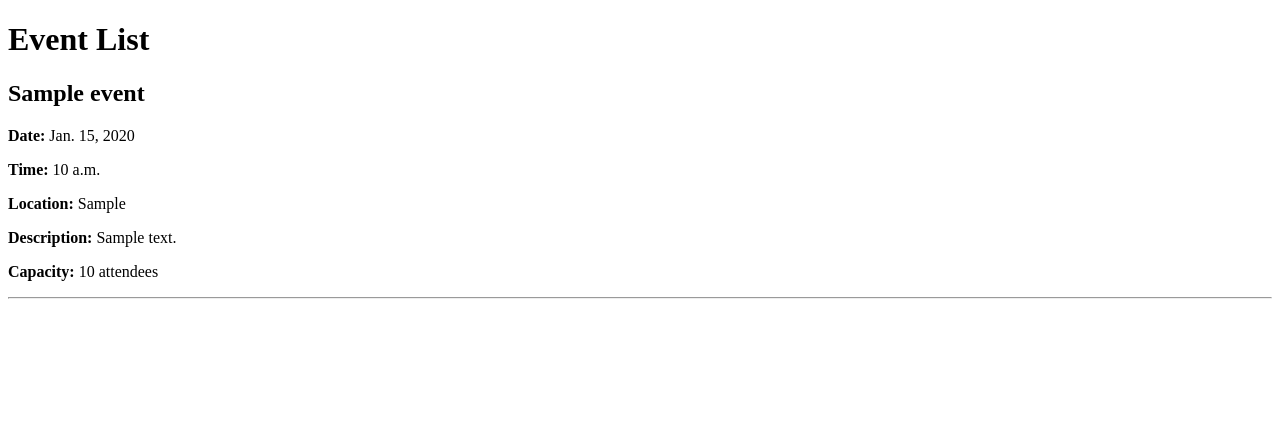
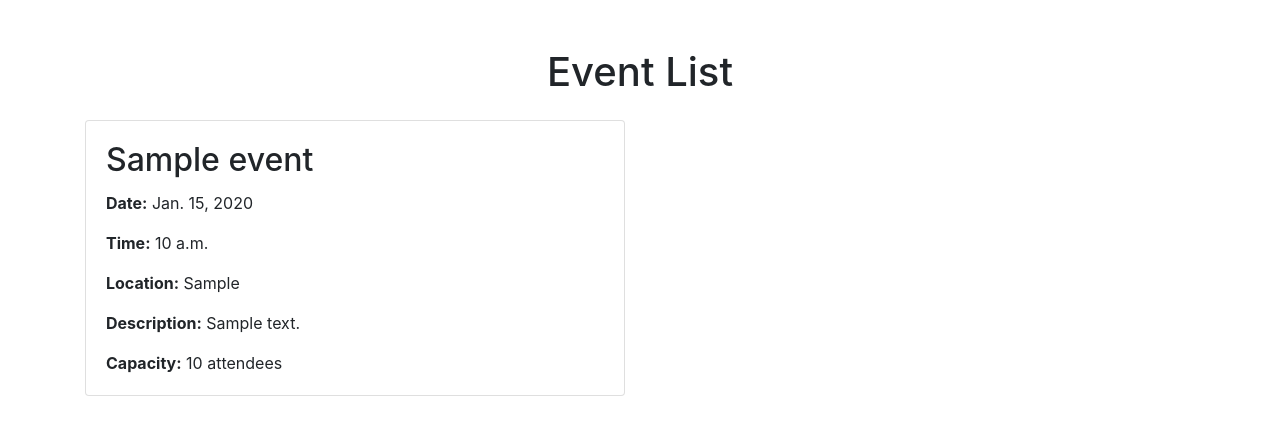
Before and after one commit to Ojay97-hub/event-scheduler, a Django app: page / in a window 1280 px wide. Shown: the top 435 px of the page. Run offline with Django 3.2, Linux system fonts and the light colour scheme; tables that the repository leaves empty hold one stand-in row (values such as "Sample post").

Commit message:
added bootstrap for html and summernote to update admin panel

```diff
--- a/event_scheduler/settings.py
+++ b/event_scheduler/settings.py
@@ -29,7 +29,7 @@ SECRET_KEY = os.environ.get("SECRET_KEY")
 
 
 # SECURITY WARNING: don't run with debug turned on in production!
-DEBUG = False
+DEBUG = True
 
 ALLOWED_HOSTS = [
     '8000-ojay97hub-eventschedule-xsfo1a8oqzj.ws.codeinstitute-ide.net',
@@ -46,6 +46,7 @@ INSTALLED_APPS = [
     'django.contrib.sessions',
     'django.contrib.messages',
     'django.contrib.staticfiles',
+    'django_summernote',
     'events',
 ]
 
--- a/event_scheduler/urls.py
+++ b/event_scheduler/urls.py
@@ -18,6 +18,7 @@ from django.urls import path, include
 
 
 urlpatterns = [
+    path('admin/', admin.site.urls),
+    path('summernote/', include('django_summernote.urls')),
     path('', include("events.urls"), name='event-urls'),
-    path('admin/', admin.site.urls),
 ]
--- a/events/templates/events/event_list.html
+++ b/events/templates/events/event_list.html
@@ -6,23 +6,30 @@
     <meta http-equiv="X-UA-Compatible" content="IE=edge">
     <meta name="viewport" content="width=device-width, initial-scale=1.0">
     <title>Event List</title>
+    <!-- Bootstrap CSS -->
+    <link rel="stylesheet" href="https://cdn.jsdelivr.net/npm/bootstrap@4.3.1/dist/css/bootstrap.min.css" integrity="sha384-ggOyR0iXCbMQv3Xipma34MD+dH/1fQ784/j6cY/iJTQUOhcWr7x9JvoRxT2MZw1T" crossorigin="anonymous">
 </head>
+<body>
+    <div class="container mt-5">
+        <h1 class="text-center mb-4">Event List</h1>
 
-<body>
-    <h1>Event List</h1>
-
-    {% for event in object_list %}
-    <div class="event">
-        <h2>{{ event.title }}</h2>
-        <p><strong>Date:</strong> {{ event.date }}</p>
-        <p><strong>Time:</strong> {{ event.time }}</p>
-        <p><strong>Location:</strong> {{ event.location }}</p>
-        <p><strong>Description:</strong> {{ event.description }}</p>
-        <p><strong>Capacity:</strong> {{ event.capacity }} attendees</p>
+        <div class="row">
+            {% for event in object_list %}
+            <div class="col-md-6 mb-4">
+                <div class="card h-100">
+                    <div class="card-body">
+                        <h2 class="card-title">{{ event.title }}</h2>
+                        <p class="card-text"><strong>Date:</strong> {{ event.date }}</p>
+                        <p class="card-text"><strong>Time:</strong> {{ event.time }}</p>
+                        <p class="card-text"><strong>Location:</strong> {{ event.location }}</p>
+                        <p class="card-text"><strong>Description:</strong> {{ event.description }}</p>
+                        <p class="card-text"><strong>Capacity:</strong> {{ event.capacity }} attendees</p>
+                    </div>
+                </div>
+            </div>
+            {% endfor %}
+        </div>
     </div>
-    <hr>
-    {% endfor %}
-
 </body>
 
 </html>
--- a/events/views.py
+++ b/events/views.py
@@ -4,5 +4,5 @@ from .models import Event
 
 # Create your views here.
 class EventsList(generic.ListView):
-    queryset = Event.objects.all()
+    queryset = Event.objects.all() # can add filter queryset to status 1 to show only published events
     template_name = "event_list.html"
```
Also changed, not shown: events/admin.py (+9 -1 lines), requirements.txt (line endings or trailing spaces).
